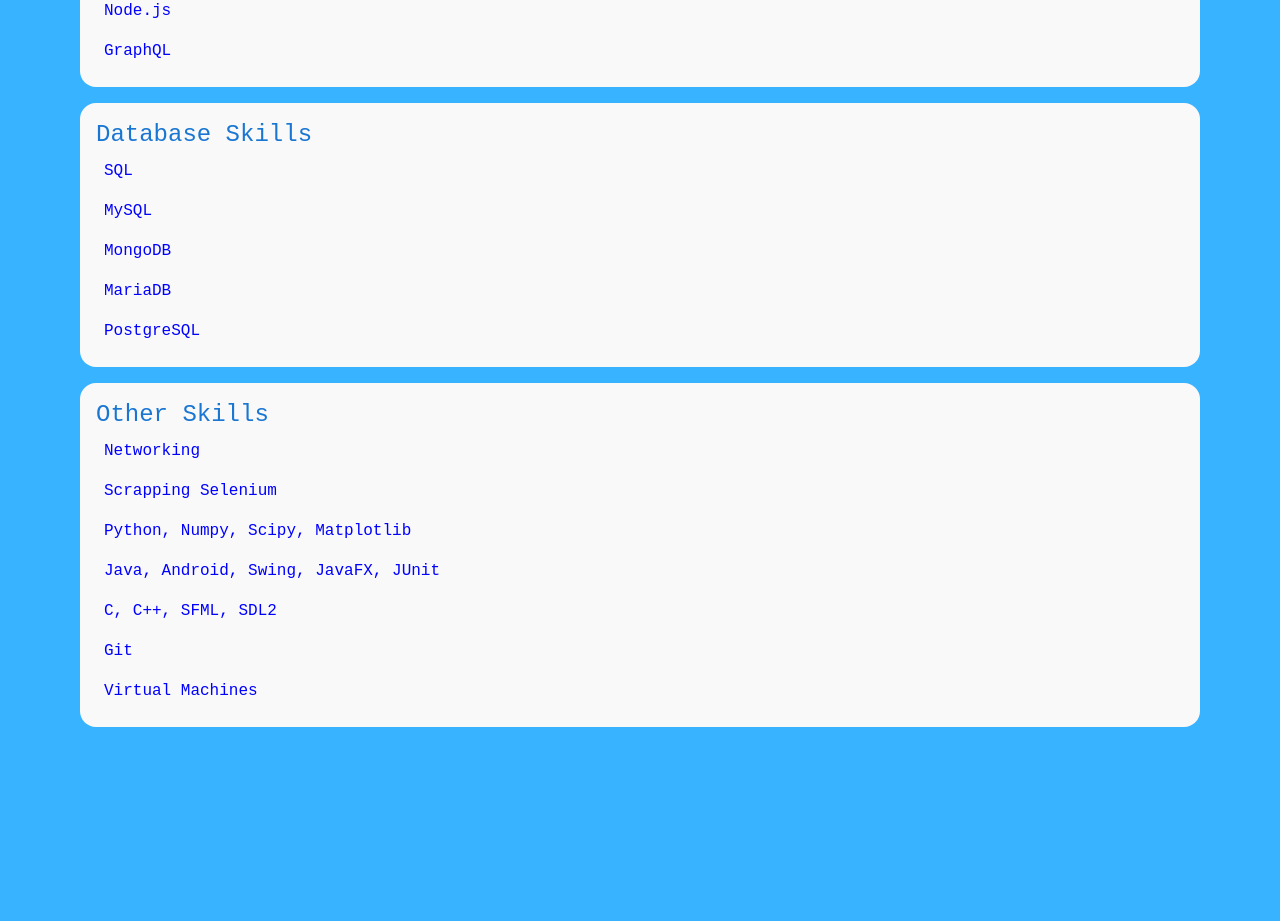
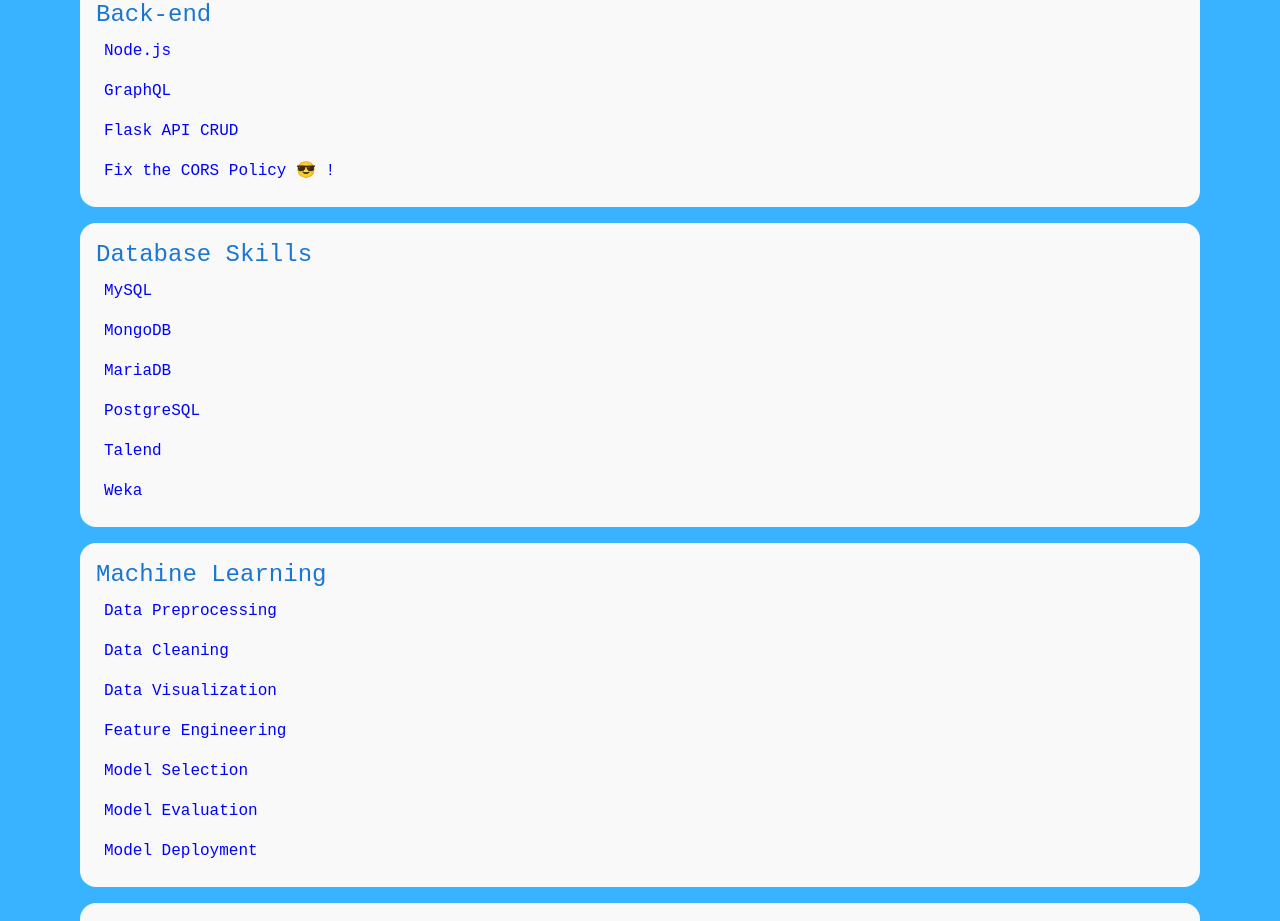
Before and after one commit to VendenIX/portfolio, a React (Create React App) app: page / in a window 1280 px wide. Shown: the part 4955-5876 px from the top of the page. Built offline with nearby package versions, Linux system fonts and the light colour scheme.

Commit message:
add some skills

```diff
--- a/src/pages/Skills/index.js
+++ b/src/pages/Skills/index.js
@@ -9,19 +9,33 @@ const Skills = () => {
         "Responsive Design",
         "Cypress",
         "Jest",
+        "Tailwind CSS",
     ];
 
     const backendSkills = [
         "Node.js",
         "GraphQL",
+        "Flask API CRUD",
+        "Fix the CORS Policy 😎 !"
     ];
 
     const databaseSkills = [
-        "SQL",
         "MySQL",
         "MongoDB",
         "MariaDB",
         "PostgreSQL",
+        "Talend",
+        "Weka"
+    ];
+
+    const machineLearningSkills = [
+        "Data Preprocessing",
+        "Data Cleaning",
+        "Data Visualization",
+        "Feature Engineering",
+        "Model Selection",
+        "Model Evaluation",
+        "Model Deployment",
     ];
 
     const otherSkills = [
@@ -54,6 +68,7 @@ const Skills = () => {
                 <SkillSection title="Front-end" skills={frontendSkills} />
                 <SkillSection title="Back-end" skills={backendSkills} />
                 <SkillSection title="Database Skills" skills={databaseSkills} />
+                <SkillSection title="Machine Learning" skills={machineLearningSkills} />
                 <SkillSection title="Other Skills" skills={otherSkills}/>
             </div>
         </section>
```
Also changed, not shown: 2 other files (tests, documents, lock files or other folders).
